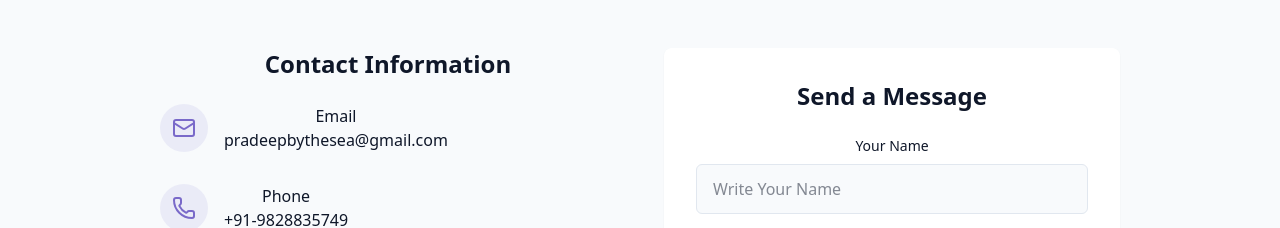
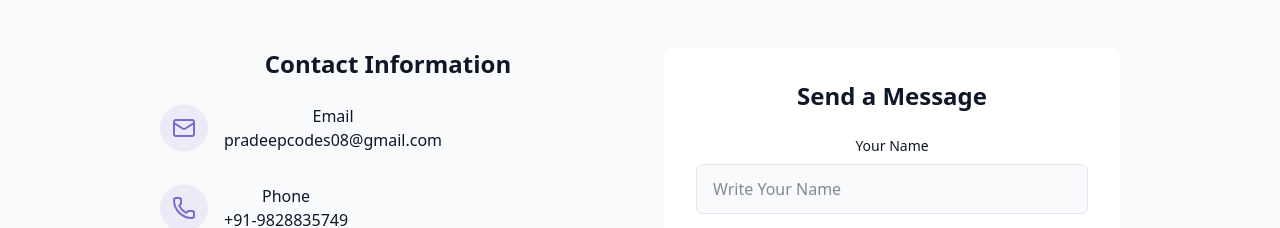
Before and after one commit to Prdp-ktri/September-2025-portfolio, a React (Vite) app: page / in a window 1280 px wide. Shown: the part 3978-4206 px from the top of the page. Built offline with nearby package versions, Linux system fonts and the light colour scheme.

Commit message:
commit email changed
commit email changed

```diff
--- a/src/components/ContactSection.jsx
+++ b/src/components/ContactSection.jsx
@@ -56,10 +56,10 @@ export const ContactSection = () => {
                 <div>
                   <h4 className="font-medium">Email</h4>
                   <a
-                    href="mailto:pradeepbythesea@gmail.com"
+                    href="mailto:pradeepcodes08@gmail.com"
                     className="text-muted-foreground hover:text-primary transition-colors"
                   >
-                    pradeepbythesea@gmail.com
+                    pradeepcodes08@gmail.com
                   </a>
                 </div>
               </div>
```
